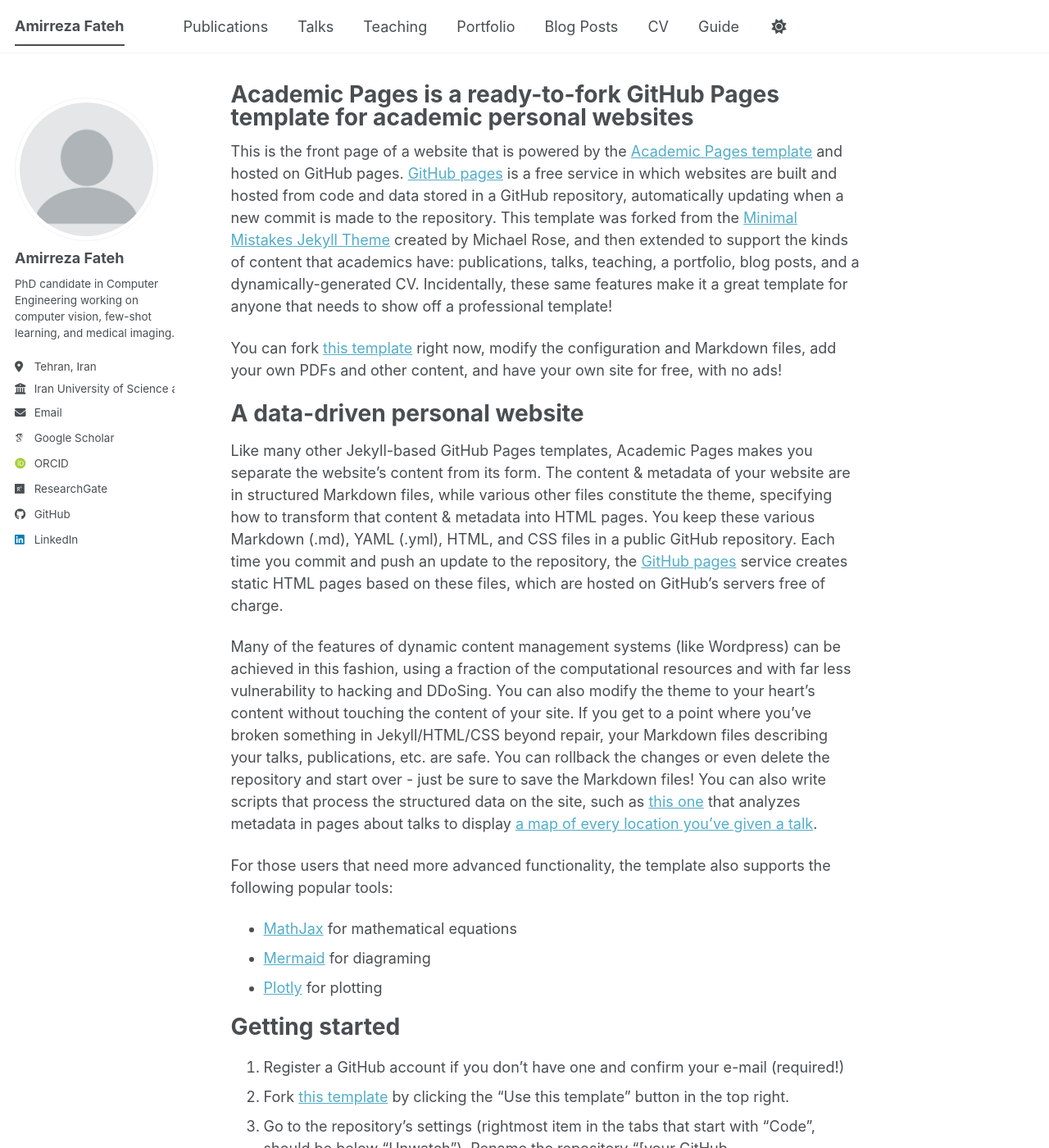
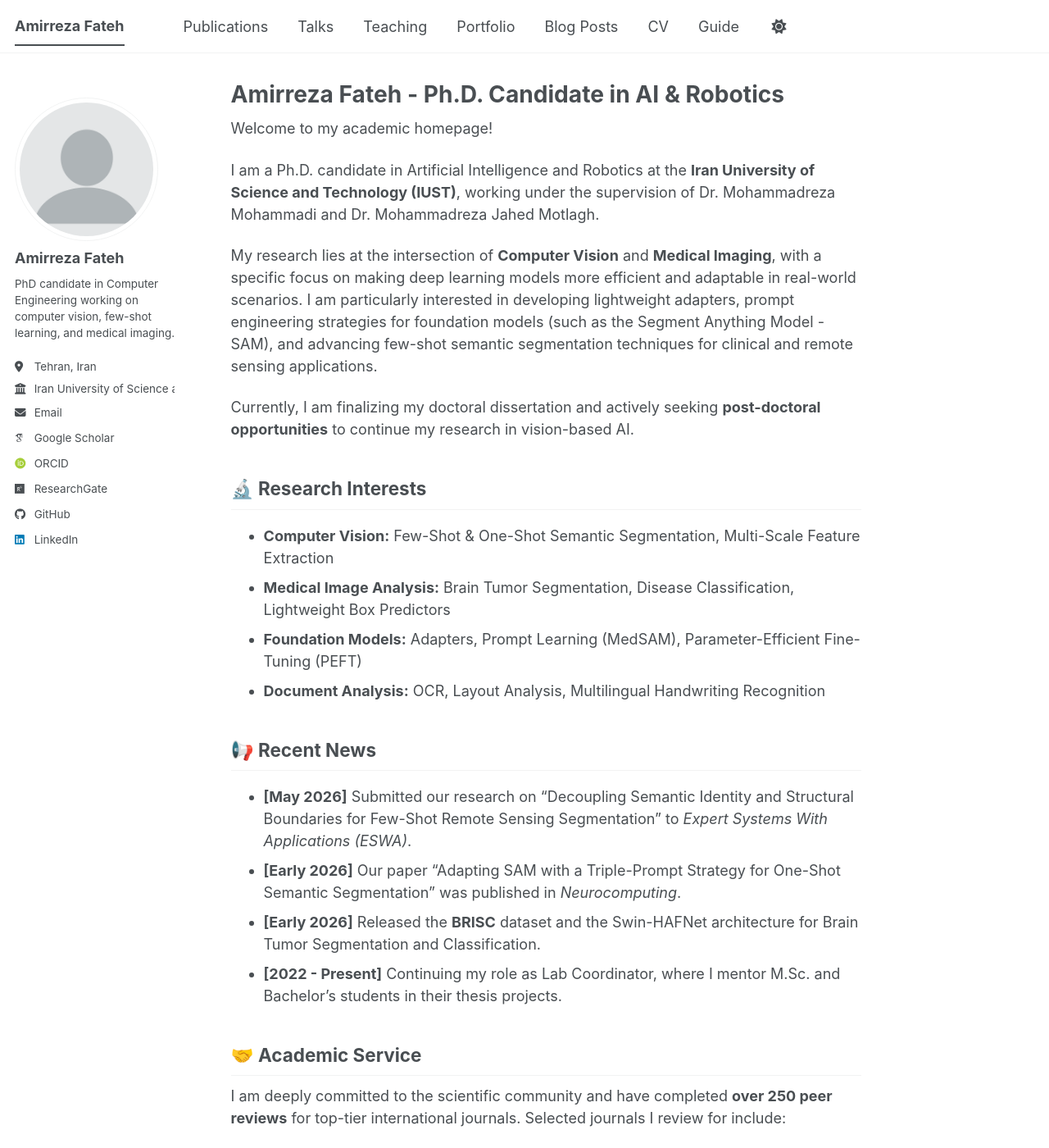
Before and after one commit to amirrezafateh/amirrezafateh.github.io, a Jekyll site: the page built from _pages/about.md, in a window 1280 px wide and 1400 px high. Shown: the whole window at 82% size. Built offline with Jekyll 4.4.1, drawn with Linux system fonts in a browser that asks for light colours; some web fonts are replaced; a script bundle is joined from its source files by our own code; library files that are not in the unit come from our copies; some of the changed text lies outside the part shown.

Commit message:
Update about.md

```diff
--- a/_pages/about.md
+++ b/_pages/about.md
@@ -1,56 +1,39 @@
 ---
 permalink: /
-title: "Academic Pages is a ready-to-fork GitHub Pages template for academic personal websites"
+title: "Amirreza Fateh - Ph.D. Candidate in AI & Robotics"
 author_profile: true
 redirect_from:
   - /about/
   - /about.html
 ---
 
-This is the front page of a website that is powered by the [Academic Pages template](https://github.com/academicpages/academicpages.github.io) and hosted on GitHub pages. [GitHub pages](https://pages.github.com) is a free service in which websites are built and hosted from code and data stored in a GitHub repository, automatically updating when a new commit is made to the repository. This template was forked from the [Minimal Mistakes Jekyll Theme](https://mmistakes.github.io/minimal-mistakes/) created by Michael Rose, and then extended to support the kinds of content that academics have: publications, talks, teaching, a portfolio, blog posts, and a dynamically-generated CV. Incidentally, these same features make it a great template for anyone that needs to show off a professional template!
+Welcome to my academic homepage!
 
- You can fork [this template](https://github.com/academicpages/academicpages.github.io) right now, modify the configuration and Markdown files, add your own PDFs and other content, and have your own site for free, with no ads!
+I am a Ph.D. candidate in Artificial Intelligence and Robotics at the **Iran University of Science and Technology (IUST)**, working under the supervision of Dr. Mohammadreza Mohammadi and Dr. Mohammadreza Jahed Motlagh.
 
-A data-driven personal website
-======
-Like many other Jekyll-based GitHub Pages templates, Academic Pages makes you separate the website's content from its form. The content & metadata of your website are in structured Markdown files, while various other files constitute the theme, specifying how to transform that content & metadata into HTML pages. You keep these various Markdown (.md), YAML (.yml), HTML, and CSS files in a public GitHub repository. Each time you commit and push an update to the repository, the [GitHub pages](https://pages.github.com/) service creates static HTML pages based on these files, which are hosted on GitHub's servers free of charge.
+My research lies at the intersection of **Computer Vision** and **Medical Imaging**, with a specific focus on making deep learning models more efficient and adaptable in real-world scenarios. I am particularly interested in developing lightweight adapters, prompt engineering strategies for foundation models (such as the Segment Anything Model - SAM), and advancing few-shot semantic segmentation techniques for clinical and remote sensing applications.
 
-Many of the features of dynamic content management systems (like Wordpress) can be achieved in this fashion, using a fraction of the computational resources and with far less vulnerability to hacking and DDoSing. You can also modify the theme to your heart's content without touching the content of your site. If you get to a point where you've broken something in Jekyll/HTML/CSS beyond repair, your Markdown files describing your talks, publications, etc. are safe. You can rollback the changes or even delete the repository and start over - just be sure to save the Markdown files! You can also write scripts that process the structured data on the site, such as [this one](https://github.com/academicpages/academicpages.github.io/blob/master/talkmap.ipynb) that analyzes metadata in pages about talks to display [a map of every location you've given a talk](https://academicpages.github.io/talkmap.html).
+Currently, I am finalizing my doctoral dissertation and actively seeking **post-doctoral opportunities** to continue my research in vision-based AI.
 
-For those users that need more advanced functionality, the template also supports the following popular tools:
-- [MathJax](https://www.mathjax.org/) for mathematical equations
-- [Mermaid](https://mermaid.js.org/) for diagraming
-- [Plotly](https://plotly.com/javascript/) for plotting
+## 🔬 Research Interests
+* **Computer Vision:** Few-Shot & One-Shot Semantic Segmentation, Multi-Scale Feature Extraction
+* **Medical Image Analysis:** Brain Tumor Segmentation, Disease Classification, Lightweight Box Predictors
+* **Foundation Models:** Adapters, Prompt Learning (MedSAM), Parameter-Efficient Fine-Tuning (PEFT)
+* **Document Analysis:** OCR, Layout Analysis, Multilingual Handwriting Recognition
 
-Getting started
-======
-1. Register a GitHub account if you don't have one and confirm your e-mail (required!)
-1. Fork [this template](https://github.com/academicpages/academicpages.github.io) by clicking the "Use this template" button in the top right.
-1. Go to the repository's settings (rightmost item in the tabs that start with "Code", should be below "Unwatch"). Rename the repository "[your GitHub username].github.io", which will also be your website's URL.
-1. Set site-wide configuration and create content & metadata (see below -- also see [this set of diffs](https://archive.is/3TPas) showing what files were changed to set up [an example site](https://getorg-testacct.github.io) for a user with the username "getorg-testacct")
-1. Upload any files (like PDFs, .zip files, etc.) to the files/ directory. They will appear at https://[your GitHub username].github.io/files/example.pdf.
-1. Check status by going to the repository settings, in the "GitHub pages" section
+## 📢 Recent News
+* **[May 2026]** Submitted our research on "Decoupling Semantic Identity and Structural Boundaries for Few-Shot Remote Sensing Segmentation" to *Expert Systems With Applications (ESWA)*.
+* **[Early 2026]** Our paper "Adapting SAM with a Triple-Prompt Strategy for One-Shot Semantic Segmentation" was published in *Neurocomputing*.
+* **[Early 2026]** Released the **BRISC** dataset and the Swin-HAFNet architecture for Brain Tumor Segmentation and Classification.
+* **[2022 - Present]** Continuing my role as Lab Coordinator, where I mentor M.Sc. and Bachelor's students in their thesis projects.
 
-Site-wide configuration
-------
-The main configuration file for the site is in the base directory in [_config.yml](https://github.com/academicpages/academicpages.github.io/blob/master/_config.yml), which defines the content in the sidebars and other site-wide features. You will need to replace the default variables with ones about yourself and your site's github repository. The configuration file for the top menu is in [_data/navigation.yml](https://github.com/academicpages/academicpages.github.io/blob/master/_data/navigation.yml). For example, if you don't have a portfolio or blog posts, you can remove those items from that navigation.yml file to remove them from the header.
-
-Create content & metadata
-------
-For site content, there is one Markdown file for each type of content, which are stored in directories like _publications, _talks, _posts, _teaching, or _pages. For example, each talk is a Markdown file in the [_talks directory](https://github.com/academicpages/academicpages.github.io/tree/master/_talks). At the top of each Markdown file is structured data in YAML about the talk, which the theme will parse to do lots of cool stuff. The same structured data about a talk is used to generate the list of talks on the [Talks page](https://academicpages.github.io/talks), each [individual page](https://academicpages.github.io/talks/2012-03-01-talk-1) for specific talks, the talks section for the [CV page](https://academicpages.github.io/cv), and the [map of places you've given a talk](https://academicpages.github.io/talkmap.html) (if you run this [python file](https://github.com/academicpages/academicpages.github.io/blob/master/talkmap.py) or [Jupyter notebook](https://github.com/academicpages/academicpages.github.io/blob/master/talkmap.ipynb), which creates the HTML for the map based on the contents of the _talks directory).
-
-**Markdown generator**
-
-The repository includes [a set of Jupyter notebooks](https://github.com/academicpages/academicpages.github.io/tree/master/markdown_generator
-) that converts a CSV containing structured data about talks or presentations into individual Markdown files that will be properly formatted for the Academic Pages template. The sample CSVs in that directory are the ones I used to create my own personal website at stuartgeiger.com. My usual workflow is that I keep a spreadsheet of my publications and talks, then run the code in these notebooks to generate the Markdown files, then commit and push them to the GitHub repository.
-
-How to edit your site's GitHub repository
-------
-Many people use a git client to create files on their local computer and then push them to GitHub's servers. If you are not familiar with git, you can directly edit these configuration and Markdown files directly in the github.com interface. Navigate to a file (like [this one](https://github.com/academicpages/academicpages.github.io/blob/master/_talks/2012-03-01-talk-1.md) and click the pencil icon in the top right of the content preview (to the right of the "Raw | Blame | History" buttons). You can delete a file by clicking the trashcan icon to the right of the pencil icon. You can also create new files or upload files by navigating to a directory and clicking the "Create new file" or "Upload files" buttons.
-
-Example: editing a Markdown file for a talk
-![Editing a Markdown file for a talk](/images/editing-talk.png)
+## 🤝 Academic Service
+I am deeply committed to the scientific community and have completed **over 250 peer reviews** for top-tier international journals. Selected journals I review for include:
+* *IEEE Transactions on Pattern Analysis and Machine Intelligence (TPAMI)*
+* *IEEE Transactions on Image Processing (TIP)*
+* *Expert Systems with Applications*
+* *Pattern Recognition*
 
 For more info
 ------
-More info about configuring Academic Pages can be found in [the guide](https://academicpages.github.io/markdown/), the [growing wiki](https://github.com/academicpages/academicpages.github.io/wiki), and you can always [ask a question on GitHub](https://github.com/academicpages/academicpages.github.io/discussions). The [guides for the Minimal Mistakes theme](https://mmistakes.github.io/minimal-mistakes/docs/configuration/) (which this theme was forked from) might also be helpful.
+*Please feel free to reach out via email or connect with me on LinkedIn if you are interested in collaboration or have post-doctoral opportunities available!*
```
